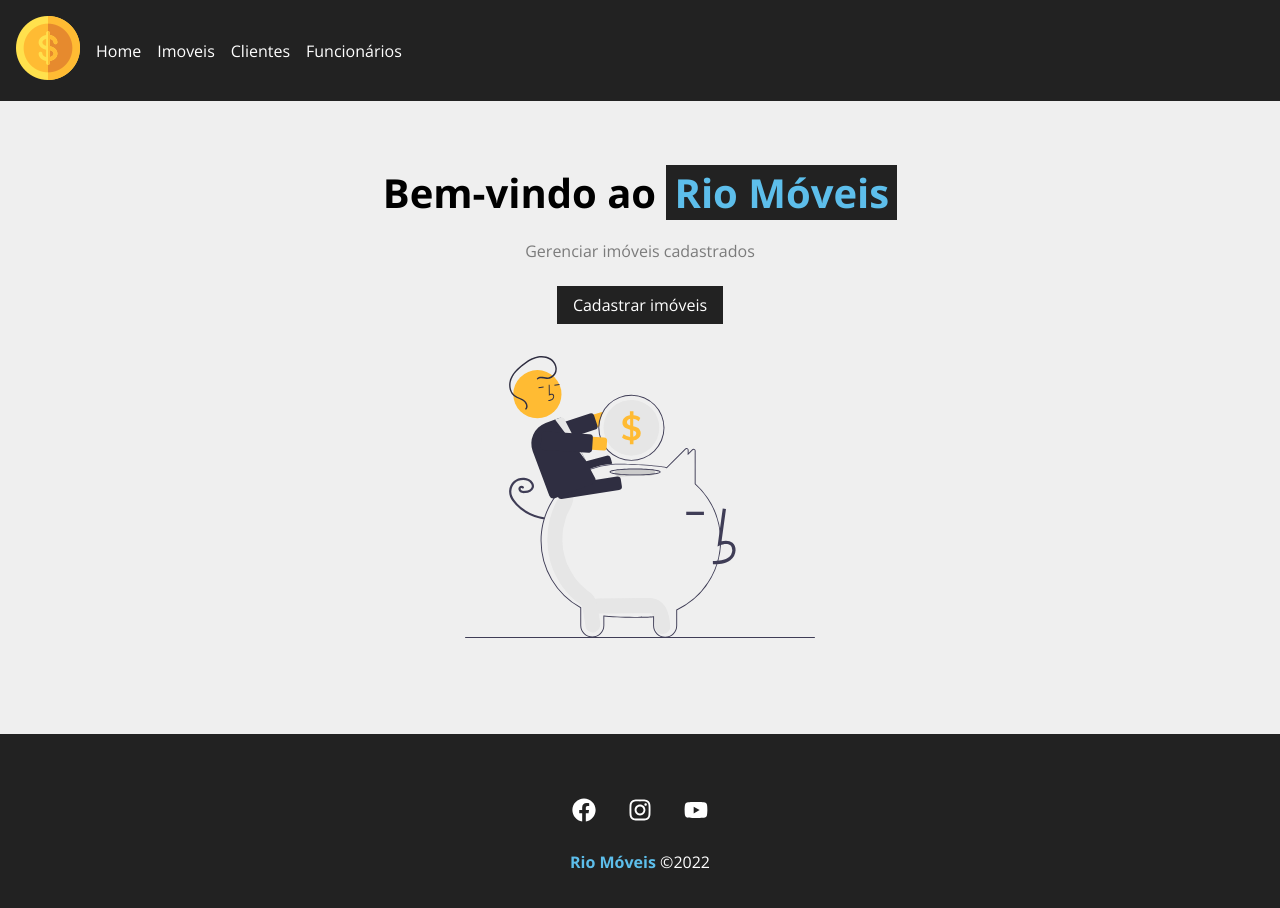
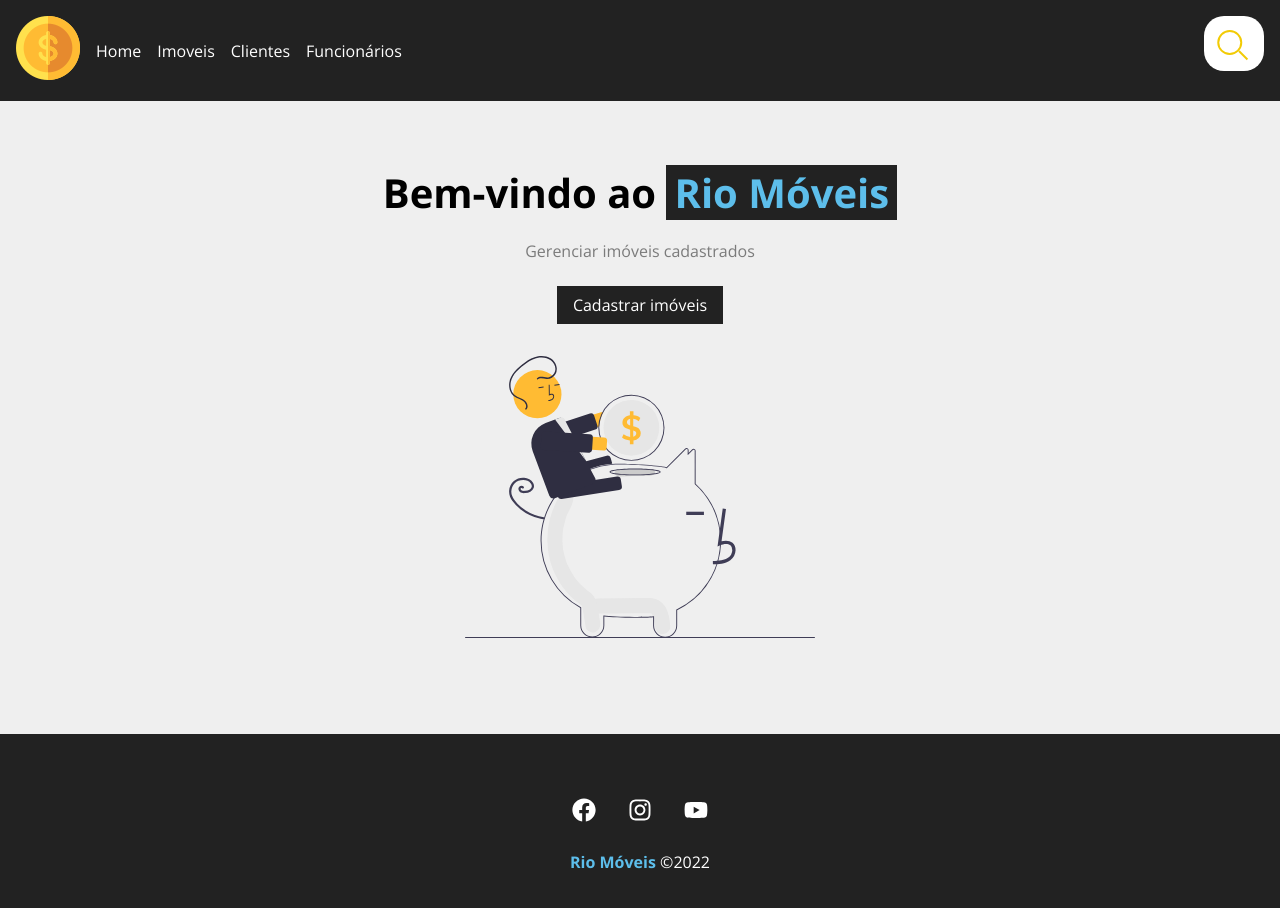
Before and after one commit to GustavodeSousa96/ProjetoGrupoMod3, a React (Create React App) app: page / in a window 1280 px wide. Shown: the top 908 px of the page. Built offline with nearby package versions, Linux system fonts and the light colour scheme.

Commit message:
barra de pesquisa

```diff
--- a/src/components/layout/Navbar.js
+++ b/src/components/layout/Navbar.js
@@ -79,6 +79,11 @@ function Navbar() {
           </li>
         </ul>
       </Container>
+
+      <div class="search-container">
+                <label for="search-input" class={styles.search_icon}></label>
+                <input type="text" class={styles.search_input} id="search-input" required />
+      </div>
     </nav>
   );
 }
--- a/src/components/layout/Navbar.module.css
+++ b/src/components/layout/Navbar.module.css
@@ -27,6 +27,64 @@
 .menuToggle {
   display: none;
 }
+
+/*                                             Barra de Pesquisa                                                          */
+
+.search_container {
+  position: relative;
+  width: 40px;
+  height: 40px;
+}
+
+.search_icon {
+  display: flex;
+  justify-content: center;
+  align-items: center;
+  position: absolute;
+  width: 60px;
+  height: 60px;
+  border-radius: 50%;
+  transform: rotate(45deg);
+  cursor: pointer;
+}
+
+.search_icon::before {
+  content: '';
+  width: 35%;
+  height: 35%;
+  border-radius: 50%;
+  border: 2px solid #f2cb05;
+}
+
+.search_icon::after {
+  content: '';
+  width: 20%;
+  height: 2px;
+  background-color: #f2cb05;
+}
+
+.search_input {
+  width: 60px;
+  height: 80%;
+  border-radius: 20px;
+  border: none;
+  outline: none;
+  padding-left: 40px;
+}
+
+.search_input:focus {
+  width: 200px;
+  transition: all 0.7s;
+  box-shadow: 2px 2px 5px #777;
+}
+
+.search_input:valid {
+  width: 200px;
+}
+
+/*                                             Barra de Pesquisa                                                          */
+
+
 
 /* Media Query Mobile */
 @media only screen and (max-device-width: 600px) {
@@ -163,4 +221,14 @@
   .menuToggle input:checked ~ ul {
     transform: none;
   }
+
+  .search_icon {
+    width: 30px;
+    height: 30px;
+  }
+
+  .search_input {
+    width: 200px !important;
+    height: 30px;
+  }
 }
```
Also changed, not shown: src/img/lupa.png (added).
